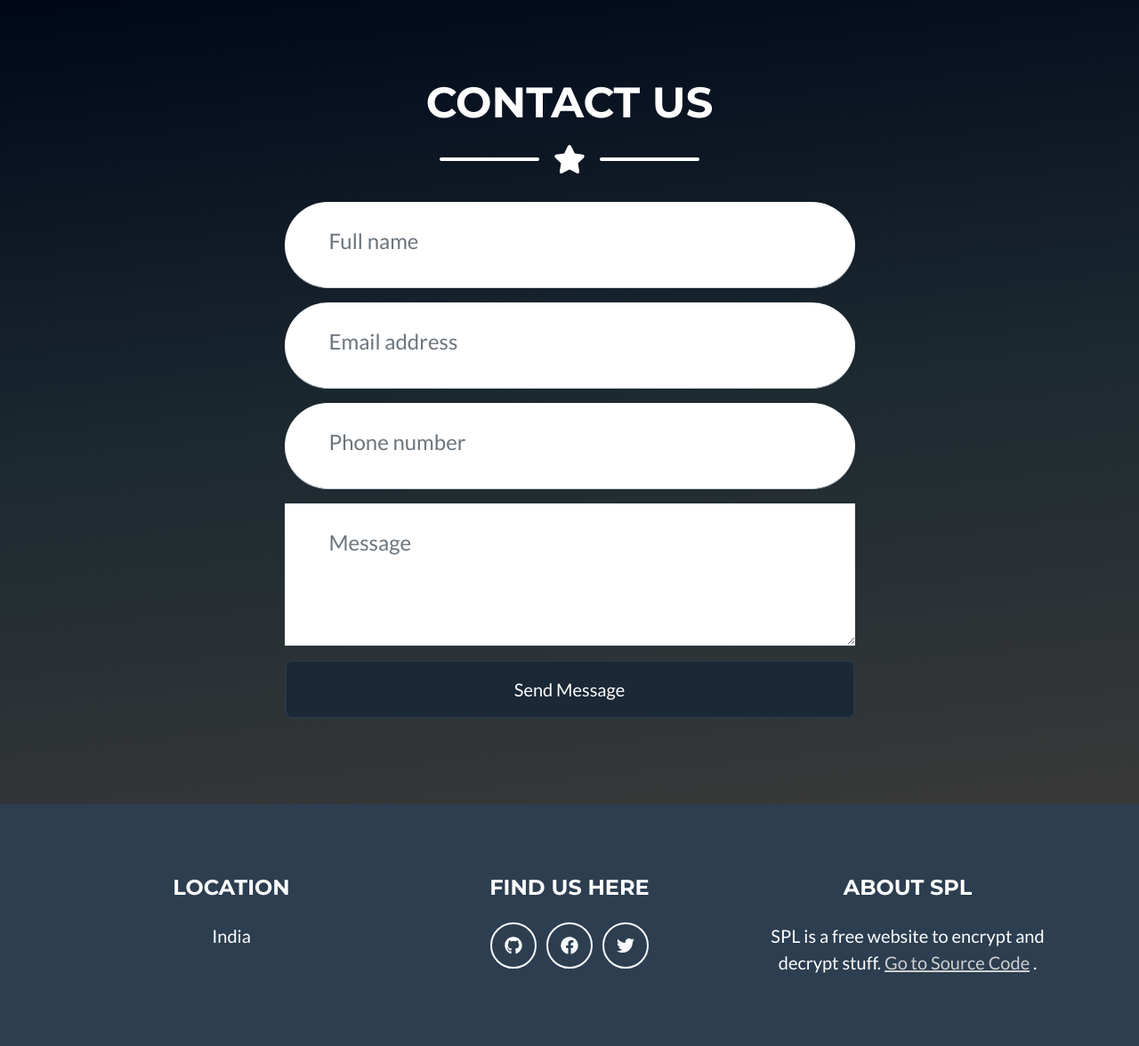
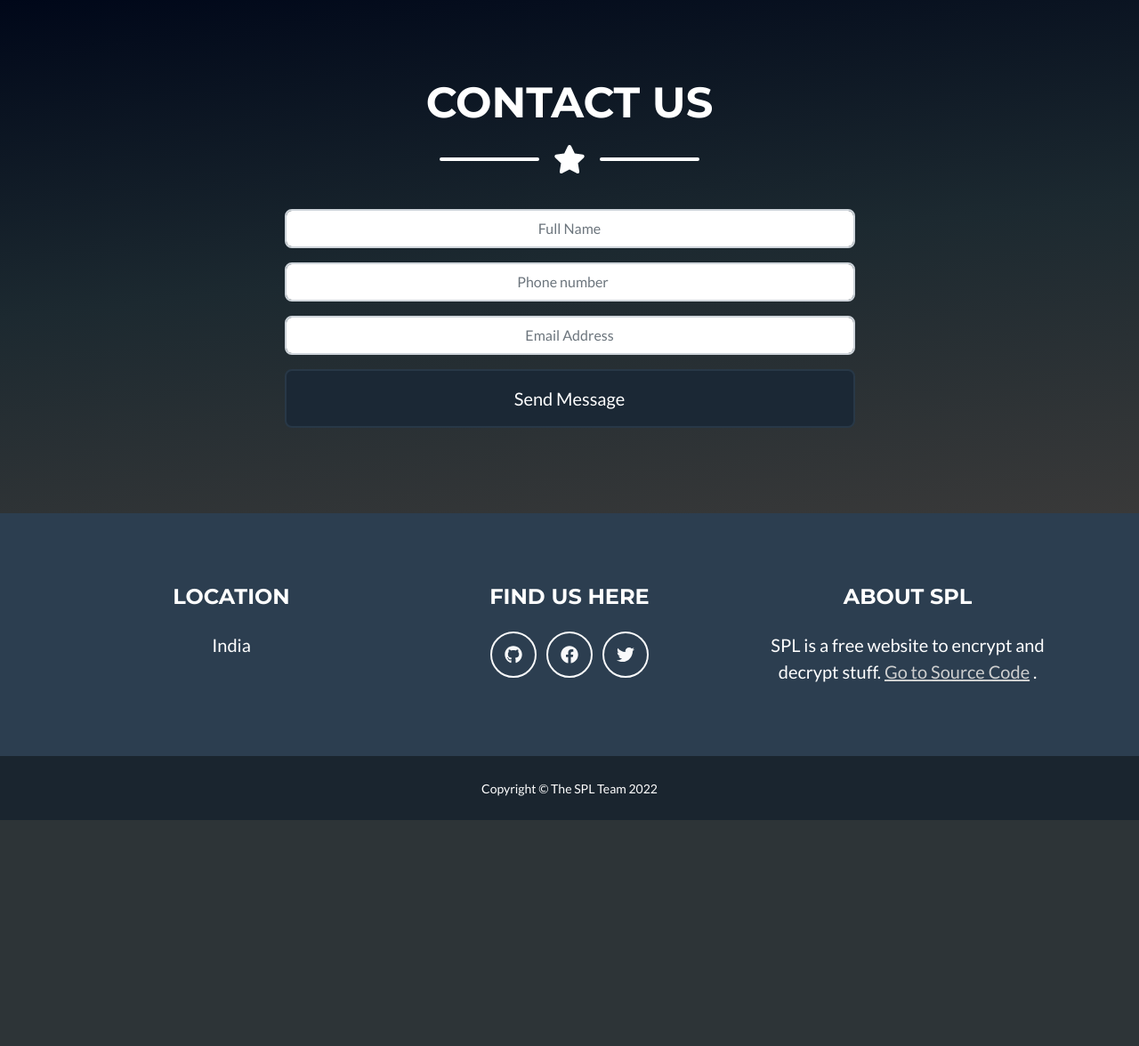
Before and after one commit to anonymous-sidhax/scrt_pw_link, a Django app: page / in a window 1280 px wide. Shown: the part 1945-3121 px from the top of the page at 89% size. After the commit the page ends 2867 px from the top, so only its background shows below. Run offline with Django 3.2, Linux system fonts and the light colour scheme; some libraries are stand-ins or nearby versions.

Commit message:
changed contactus form style

```diff
--- a/mainApp/templates/homepage.html
+++ b/mainApp/templates/homepage.html
@@ -139,29 +139,14 @@
                 <div class="row justify-content-center">
                     <div class="col-lg-8 col-xl-7">
                             <!-- Name input-->
-                            <div class="form-floating mb-3">
-                                <input class="form-control p-5 rounded-pill" id="name" type="text" placeholder="Enter your name..." data-sb-validations="required" />
-                                <label class="px-5" for="name">Full name</label>
-                                <div class="invalid-feedback" data-sb-feedback="name:required">A name is required.</div>
+                            <div class="mt-2">
+                                <input type="text" class="form-control p-2" name="name" placeholder="Full Name">
                             </div>
-                            <!-- Email address input-->
-                            <div class="form-floating mb-3">
-                                <input class="form-control p-5 rounded-pill" id="email" type="email" placeholder="name@example.com" data-sb-validations="required,email" />
-                                <label class="px-5" for="email">Email address</label>
-                                <div class="invalid-feedback" data-sb-feedback="email:required">An email is required.</div>
-                                <div class="invalid-feedback" data-sb-feedback="email:email">Email is not valid.</div>
+                            <div class="mt-3">
+                                <input type="number" class="form-control p-2" name="ph-number" placeholder="Phone number">
                             </div>
-                            <!-- Phone number input-->
-                            <div class="form-floating mb-3">
-                                <input class="form-control p-5 rounded-pill" id="phone" type="tel" placeholder="(123) 456-7890" data-sb-validations="required" />
-                                <label class="px-5" for="phone">Phone number</label>
-                                <div class="invalid-feedback" data-sb-feedback="phone:required">A phone number is required.</div>
-                            </div>
-                            <!-- Message input-->
-                            <div class="form-floating mb-3">
-                                <textarea class="form-control px-5" id="message" type="text" placeholder="Enter your message here..." style="height: 10rem" data-sb-validations="required"></textarea>
-                                <label class="px-5" for="message">Message</label>
-                                <div class="invalid-feedback" data-sb-feedback="message:required">A message is required.</div>
+                            <div class="mt-3">
+                                <input type="email" class="form-control p-2" name="email" placeholder="Email Address">
                             </div>
                             <!-- Submit success message-->
                             <!---->
@@ -181,7 +166,7 @@
                             <!-- an error submitting the form-->
                             <div class="d-none" id="submitErrorMessage"><div class="text-center text-danger mb-3">Error sending message!</div></div>
                             <!-- Submit Button-->
-                            <button class="btn btn-primary btn-xl w-100" id="submitButton" type="submit">Send Message</button>
+                            <button class="btn mt-3 btn-primary btn-xl w-100" id="submitButton" type="submit">Send Message</button>
                         </form>
                     </div>
                 </div>
```
Also changed, not shown: 1 other file.
